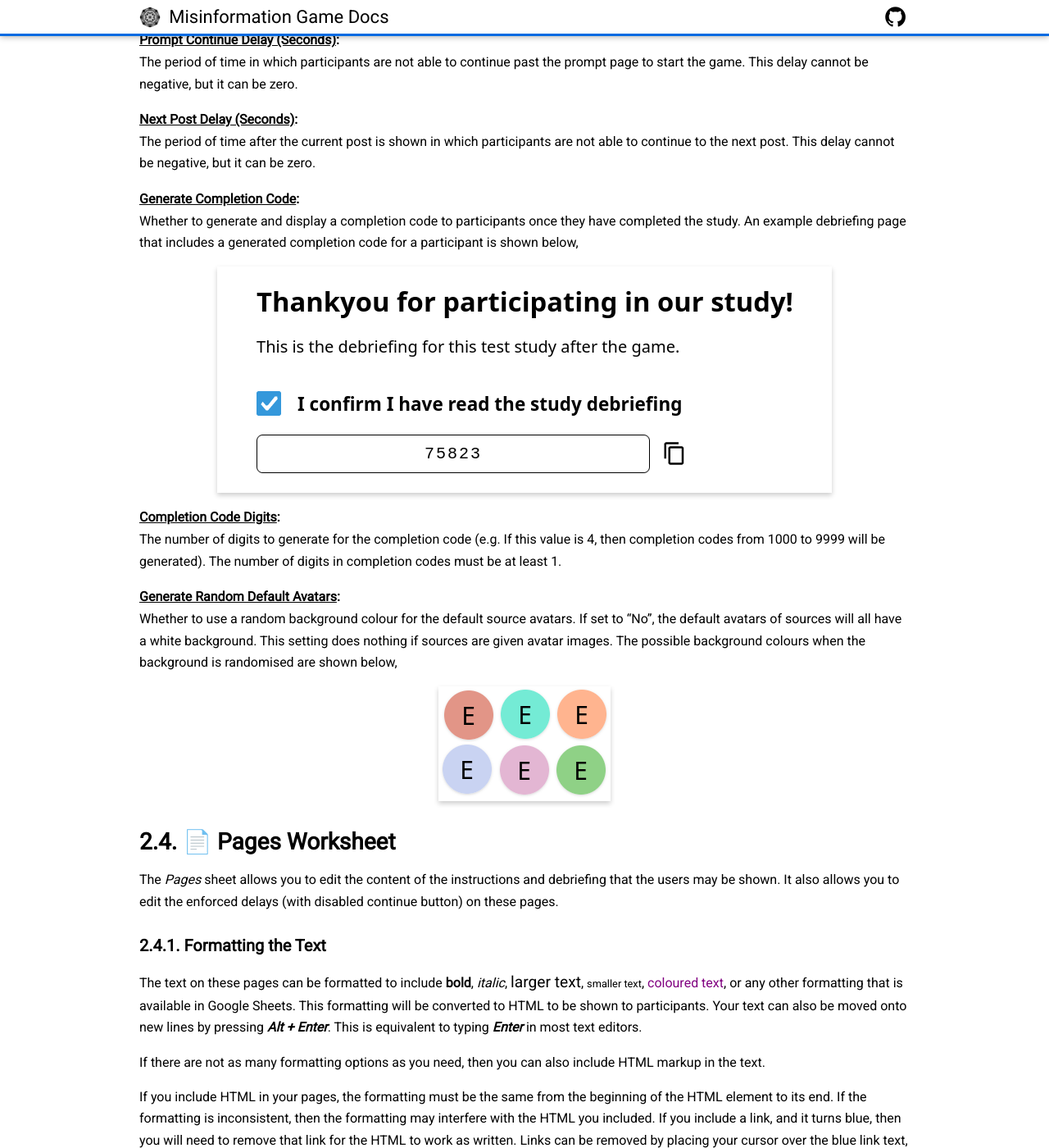
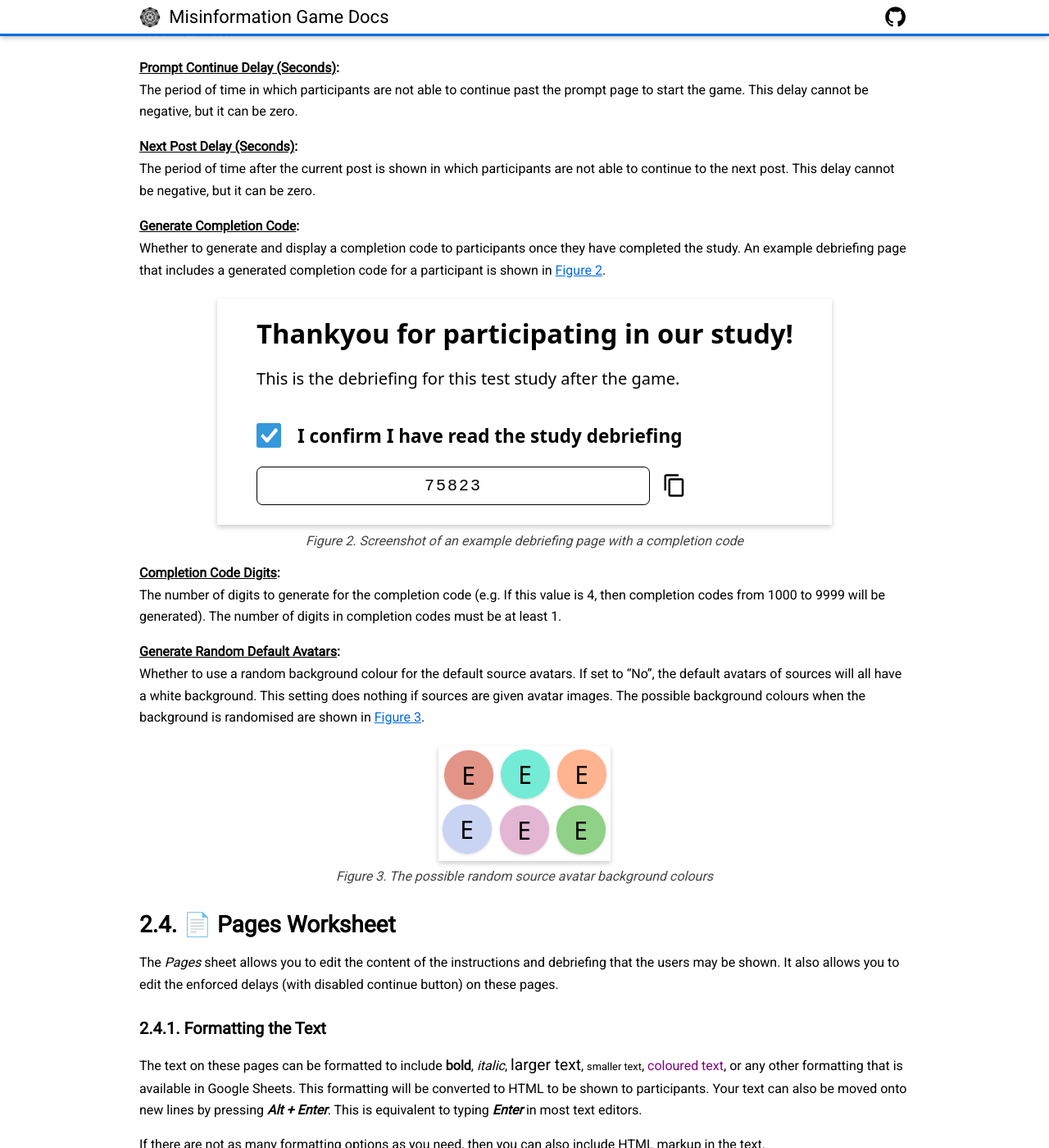
Before and after one commit to beekewardin/themisinformationgame.github.io, a Jekyll site: the page built from StudyConfiguration.md, in a window 1280 px wide and 1400 px high, scrolled down 4903 px. Shown: the whole window at 82% size. Built offline with Jekyll 4.4.1, drawn with Linux system fonts in a browser that asks for light colours; nearby versions of some CDN libraries; our own code applies the rules of GitHub Pages for plain Markdown files; some of the changed text lies outside the part shown.

Commit message:
Give the figures names in the study configuration documentation

```diff
--- a/StudyConfiguration.md
+++ b/StudyConfiguration.md
@@ -15,10 +15,11 @@ to be included in your study. This document aims to act as a
 reference for the [configuration spreadsheet](/link/StudyTemplate),
 to help with the configuration of your studies.
 
-**Important: The configuration spreadsheet cannot be opened in Microsoft
-Excel.** It is built specifically for use in Google Sheets,
-and uses functionality that is not available in Microsoft
-Excel.
+**Important: The configuration spreadsheet
+<span style="text-decoration: underline">cannot</span>
+be opened in Microsoft Excel.** It is built specifically for use
+in Google Sheets, and uses functionality that is not available in
+Microsoft Excel.
 
 
 <h1 id="toc">
@@ -198,9 +199,12 @@ This description is not shown to participants.
 
 <h6 id="general-prompt"><span class="param-name">Prompt</span></h6>
 The prompt text to be shown to participants before they
-start the study. An example prompt is shown below.
+start the study. An example prompt is shown in [Figure 1](#fig1).
 
-<img src="screenshots/example-prompt.png" alt="Example prompt" height="250"/>
+<figure id="fig1">
+    <img src="screenshots/example-prompt-no-border.png" alt="figure 1" height="501" />
+    <figcaption><a href="#fig1">Figure 1.</a> Screenshot of an example prompt</figcaption>
+</figure>
 
 <h6 id="general-length"><span class="param-name">Length of Game</span></h6>
 The exact number of posts to show to participants before
@@ -297,9 +301,12 @@ it can be zero.
 Whether to generate and display a completion code
 to participants once they have completed the study.
 An example debriefing page that includes a generated
-completion code for a participant is shown below,
+completion code for a participant is shown in [Figure 2](#fig2).
 
-<img src="screenshots/example-debriefing-no-border.png" alt="Example debriefing page" height="140" />
+<figure id="fig2">
+    <img src="screenshots/example-debriefing-no-border.png" alt="figure 2" height="276" />
+    <figcaption><a href="#fig2">Figure 2.</a> Screenshot of an example debriefing page with a completion code</figcaption>
+</figure>
 
 <h6 id="general-completion-code-digits"><span class="param-name">Completion Code Digits</span></h6>
 The number of digits to generate for the completion
@@ -313,10 +320,12 @@ default source avatars. If set to "No", the default
 avatars of sources will all have a white background.
 This setting does nothing if sources are given avatar
 images. The possible background colours when the
-background is randomised are shown below,
+background is randomised are shown in [Figure 3](#fig3).
 
-<img src="screenshots/example-default-random-avatars.png" alt="Example default randomised source avatars" height="140" />
-
+<figure id="fig3">
+    <img src="screenshots/example-default-random-avatars.png" alt="figure 3" height="140" />
+    <figcaption><a href="#fig3">Figure 3.</a> The possible random source avatar background colours</figcaption>
+</figure>
 
 
 <h2 id="pages">
@@ -458,7 +467,10 @@ will add a checkbox that will require participants to confirm
 that they have read the study debriefing before they can copy
 their completion code.
 
-<img src="screenshots/example-debriefing-no-border.png" alt="Example debriefing page" height="140" />
+<figure id="fig4">
+    <img src="screenshots/example-debriefing-no-border.png" alt="figure 4" height="276" />
+    <figcaption><a href="#fig4">Figure 4.</a> Screenshot of an example debriefing page with a completion code</figcaption>
+</figure>
 
 
 <h2 id="selection">
@@ -563,12 +575,15 @@ These IDs can be found in the _Posts_ sheet.
 <h2 id="sources">
     2.6. 📄 Sources Worksheet
 </h2>
-The _Sources_ sheet allows you to add all the sources that
-can be shown to participants during your study. Each source
-contains several settings to define their appearance and
-behaviour. An example source for a post is shown below,
+The _Sources_ sheet allows you to add all the sources that can
+be shown to participants during your study. Each source contains
+several settings to define their appearance and behaviour. An
+example source for a post is shown in [Figure 5](#fig5).
 
-<img src="screenshots/example-source.png" alt="An example source in the game interface" height="76" />
+<figure id="fig5">
+    <img src="screenshots/example-source.png" alt="figure 5" height="76" />
+    <figcaption><a href="#fig5">Figure 5.</a> Screenshot of an example source in the game</figcaption>
+</figure>
 
 The top of the _sources_ sheet contains documentation
 about all the settings that can be defined for each source.
@@ -608,9 +623,12 @@ the mean +/- 5 SD is tiny (0.00006%), and therefore this
 should not affect the shape of the distributions noticeably.
 
 An example preview of the distributions of the follower
-count and credibility for a source is shown below,
+count and credibility for a source is shown in [Figure 6](#fig6).
 
-<img src="screenshots/example-config-source-preview.png" alt="An example source in the game interface" height="484" />
+<figure id="fig6">
+    <img src="screenshots/example-config-source-preview.png" alt="figure 6" height="484" />
+    <figcaption><a href="#fig6">Figure 6.</a> Screenshot of the distributions preview for an example source</figcaption>
+</figure>
 
 
 <h3 id="sources-table">
@@ -647,10 +665,17 @@ are all described in the [Including Images in Studies](/Images) documentation.
 The avatar image must be inserted into the spreadsheet using the **Insert**
 menu at the top of the page on Google Sheets. You must first select the cell
 where you want to insert the avatar image, and then select **Insert** ->
-**Image** -> **Image in cell**. If you do not use this procedure, then The
-Misinformation Game may not be able to find the image to use for the avatar.
+**Image** -> **Image in cell**. This process is highlighted in [Figure 7](#fig7).
+If you do not use this procedure, then The Misinformation Game may not
+be able to find the image to use for the avatar.
 
-<img src="diagrams/inserting-image.png" alt="How to insert an image" height="275"/>
+<figure id="fig7">
+    <img src="diagrams/inserting-image.png" alt="figure 7" height="549" />
+    <figcaption>
+        <a href="#fig7">Figure 7.</a> Diagram demonstrating how to insert an
+        image into a study configuration spreadsheet
+    </figcaption>
+</figure>
 
 <h6 id="sources-max-posts"><span class="param-name">Max Posts</span></h6>
 The maximum posts for a source allows you to set a hard limit on the number
@@ -765,8 +790,13 @@ and there should be no need to edit them.
 The headline of the post is used to provide a title above the
 content of the post. This headline is optional, and if it is
 not included then only the content of the post will be shown.
+The appearance of the headline within posts is highlighted
+in [Figure 8](#fig8).
 
-<img src="diagrams/post-headline-content.png" alt="Post with headline and content highlighted" height="250"/>
+<figure id="fig8">
+    <img src="diagrams/post-headline-content.png" alt="figure 8" height="495" />
+    <figcaption><a href="#fig8">Figure 8.</a> Diagram highlighting the post's headline and content</figcaption>
+</figure>
 
 <h6 id="posts-content"><span class="param-name">Content</span></h6>
 The content of the post is used to provide a  more substantial
@@ -787,11 +817,17 @@ images into the spreadsheet. The content image must be inserted into
 the spreadsheet using the **Insert** menu at the top of the page on
 Google Sheets. You must first select the cell where you want to insert
 the content image, and then select **Insert** -> **Image**
--> **Image in cell**. If you do not use this procedure, then The
-Misinformation Game may not be able to find the image to use for the
-content.
+-> **Image in cell**. This process is highlighted in [Figure 9](#fig9).
+If you do not use this procedure, then The Misinformation Game may not
+be able to find the image to use for the content.
 
-<img src="diagrams/inserting-image.png" alt="How to insert an image" height="275"/>
+<figure id="fig9">
+    <img src="diagrams/inserting-image.png" alt="figure 9" height="549" />
+    <figcaption>
+        <a href="#fig9">Figure 9.</a> Diagram demonstrating how to insert an
+        image into a study configuration spreadsheet
+    </figcaption>
+</figure>
 
 <h6 id="posts-is-true"><span class="param-name">Is True</span></h6>
 This should be set to whether the post should be considered true or false.
@@ -830,9 +866,13 @@ Only used if:
 
 <h6 id="posts-comments"><span class="param-name">Comments</span></h6>
 Up to three optional comments can be configured for each post. Each comment must
-include both a _Source Name_ and a _Message_, which are described below.
+include both a _Source Name_ and a _Message_, which are described below. An
+example comment is shown in [Figure 10](#fig10).
 
-<img src="screenshots/example-comment.png" alt="Example comment in the game interface" height="100" />
+<figure id="fig10">
+    <img src="screenshots/example-comment.png" alt="figure 10" height="123" />
+    <figcaption> <a href="#fig10">Figure 10.</a> Screenshot of an example comment in the game</figcaption>
+</figure>
 
 <h6 id="posts-comment-source-name"><span class="param-name">Comment Source Name</span></h6>
 The name of the source to display as having made the comments.
@@ -879,10 +919,17 @@ everything looks correct, and doesn't contain any errors.
 The configuration spreadsheet can then be downloaded as an .xlsx
 file to upload to The Misinformation Game. This can be done by
 selecting **File** -> **Download** -> **Microsoft Excel (.xlsx)**.
+This process is shown in [Figure 11](#fig11).
 The name suggests that this spreadsheet is only meant for Microsoft
 Excel, but .xlsx is a general-purpose spreadsheet file format.
 
-<img src="diagrams/exporting-config-spreadsheet.png" alt="How to export the configuration spreadsheet" height="250"/>
+<figure id="fig11">
+    <img src="diagrams/exporting-config-spreadsheet.png" alt="figure 11" height="500" />
+    <figcaption>
+        <a href="#fig11">Figure 11.</a> Diagram demonstrating how to download
+        your study configuration spreadsheet.
+    </figcaption>
+</figure>
 
 Once you have downloaded your study configuration as an
 .xlsx file, you can then upload it through The Misinformation
```
Also changed, not shown: screenshots/example-prompt-no-border.png (added).
